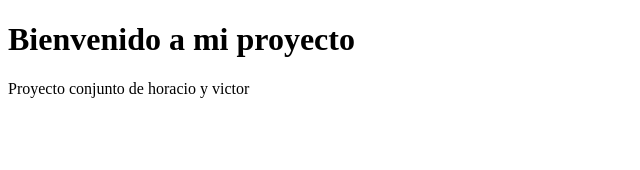
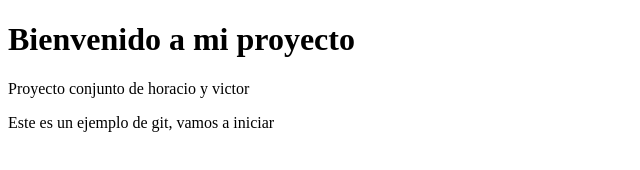
Before and after one commit to Vickthor3T/horaciogit, a plain HTML site: page index.html in a window 1280 px wide. Shown: the whole page, without its empty margins (0-640 px from the left). Drawn offline with Linux system fonts and the light colour scheme.

Commit message:
Se agrega un segundo parrafo

```diff
--- a/index.html
+++ b/index.html
@@ -11,6 +11,7 @@
     <h1>Bienvenido a mi proyecto
     </h1>
     <p>Proyecto conjunto de horacio y victor</p>
+    <p>Este es un ejemplo de git, vamos a iniciar</p>
 </body>
 
 </html>
```
